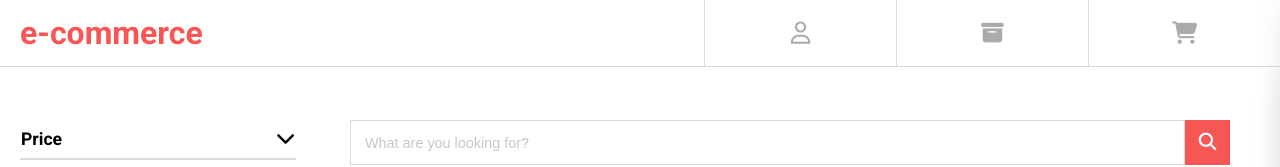
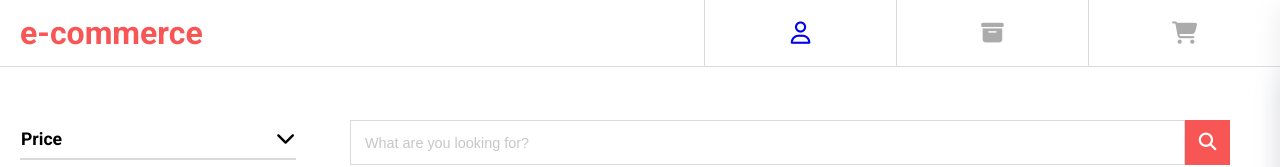
Before and after one commit to AndresC10/react-e-commerce, a React (Vite) app: page /#/ in a window 1280 px wide. Shown: the top 167 px of the page. Built offline with nearby package versions, Linux system fonts and the light colour scheme; no server answers.

Commit message:
Navegacion al login

```diff
--- a/src/components/shared/Navbar.jsx
+++ b/src/components/shared/Navbar.jsx
@@ -1,4 +1,5 @@
 import React from 'react'
+import { Link } from 'react-router-dom'
 import './styles/navbar.css'
 
 const Navbar = ({ cartModal, setCartModal }) => {
@@ -8,8 +9,10 @@ const Navbar = ({ cartModal, setCartModal }) => {
                 <div className='navbar__title'>
                     <strong>e-commerce</strong>
                 </div>
-                <button className='navbar__icon'>
+                <button className={`navbar__icon`}>
+                    <Link to={'/login'}>
                     <i className="fa-regular fa-user"></i>
+                    </Link>
                 </button>
                 <button className='navbar__icon'>
                     <i className="fa-solid fa-box-archive"></i>
```
